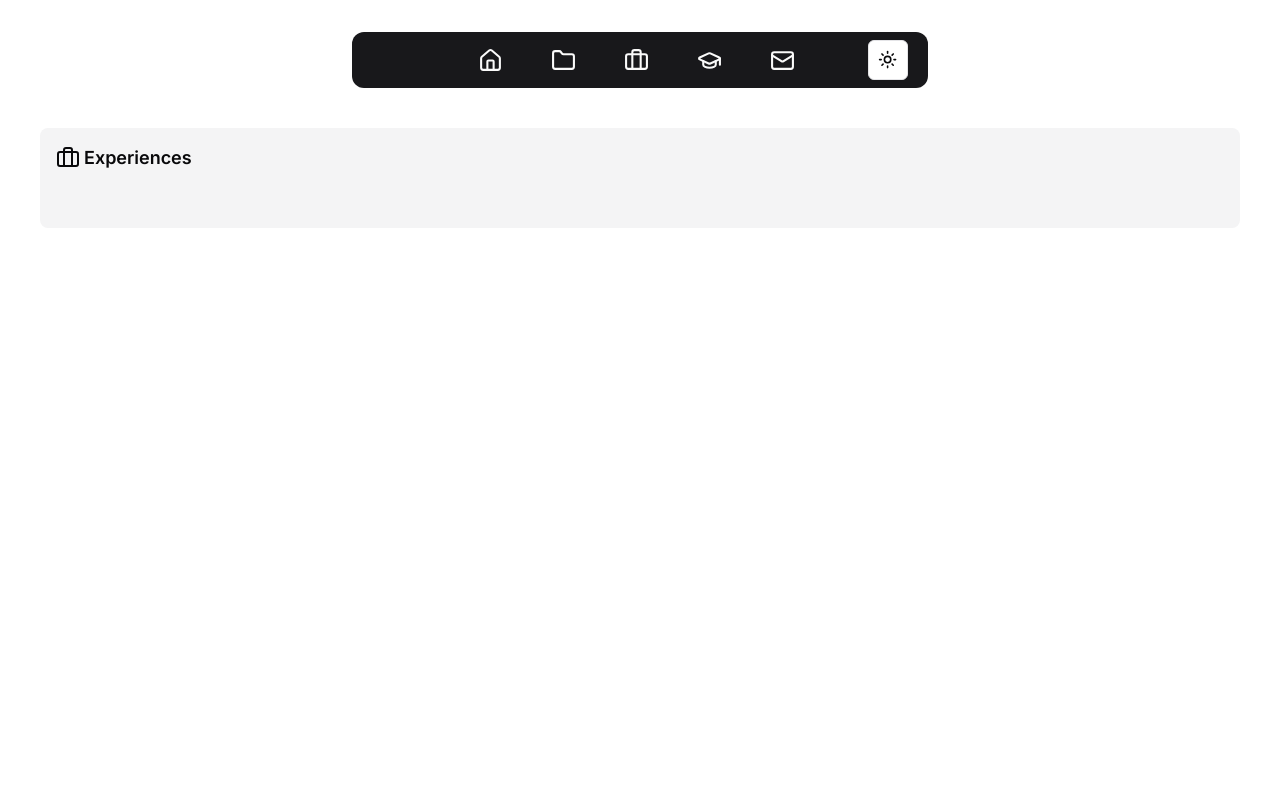
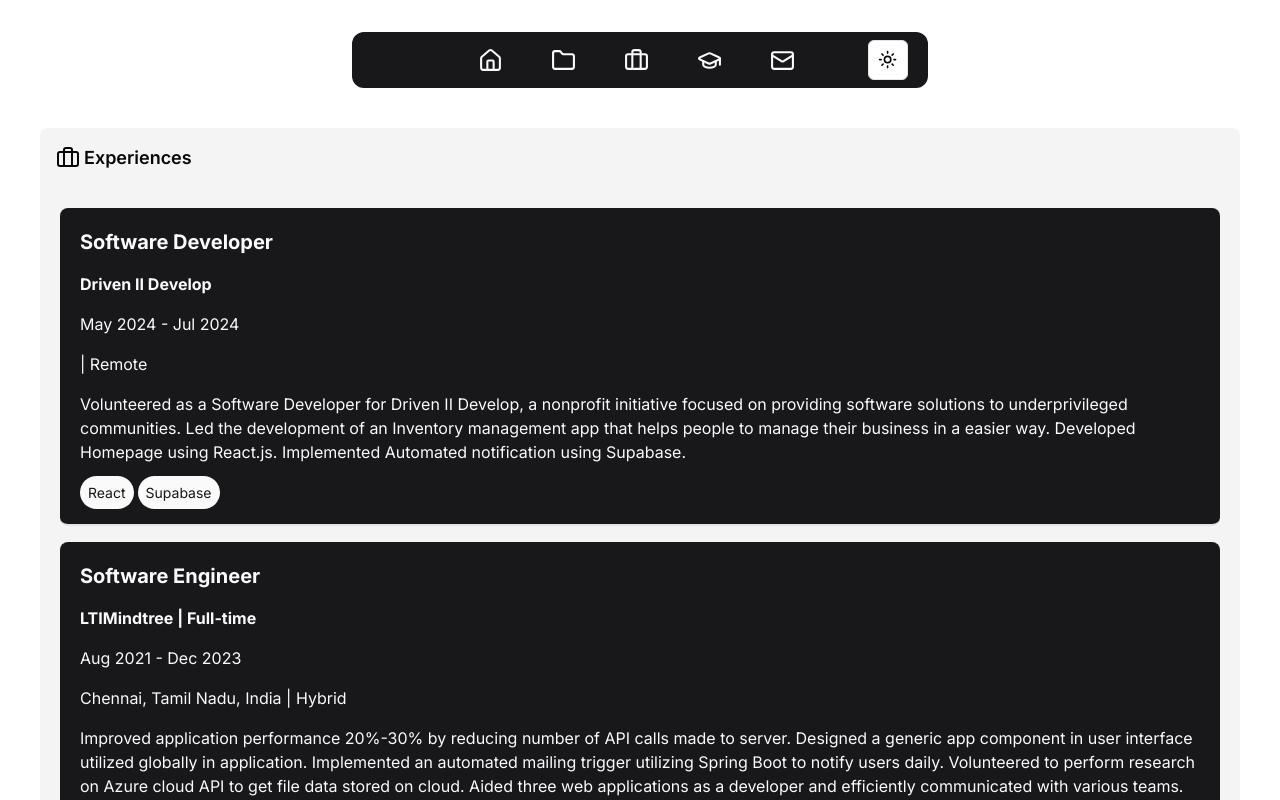
Before and after one commit to sanjay872/portfolio, a Next.js app: page /experiences in a window 1280 px wide. Shown: the top 800 px of the page. Built offline with nearby package versions, Linux system fonts and the light colour scheme.

Commit message:
completed experience page

```diff
--- a/src/app/experiences/page.tsx
+++ b/src/app/experiences/page.tsx
@@ -1,10 +1,44 @@
+import ExperienceCard from "@/components/experiencecard";
 import Section from "@/components/section";
 import { Briefcase } from "lucide-react";
 
 function Experiences(){
+    const experiences=[
+        {
+            title:"Software Developer",
+            startDate:"May 2024",
+            endDate:"Jul 2024",
+            description:"Volunteered as a Software Developer for Driven II Develop, a nonprofit initiative focused on providing software solutions to underprivileged communities. Led the development of an Inventory management app that helps people to manage their business in a easier way. Developed Homepage using React.js. Implemented Automated notification using Supabase.",
+            mode:"Remote",
+            company:"Driven II Develop",
+            skills:["React","Supabase"]
+        },
+        {
+            title:"Software Engineer",
+            startDate:"Aug 2021",
+            endDate:"Dec 2023",
+            description:`Improved application performance 20%-30% by reducing number of API calls made to server. Designed a generic app component in user interface utilized globally in application.
+                        Implemented an automated mailing trigger utilizing Spring Boot to notify users daily.
+                        Volunteered to perform research on Azure cloud API to get file data stored on cloud.
+                        Aided three web applications as a developer and efficiently communicated with various teams.
+                        Collaborated with senior developers and team leads to solve critical problems in applications.
+                        Managed multiple microservices and programmed APIs to satisfy business requirements.
+                        Created Mockito unit test function for testing controller and service layer to ensure code quality.
+                        Tested applications and resolved bugs efficiently through Postman, SonarQube, and JMeter.
+                        Valued member of application team during merger of Mindtree and LTI.`,
+            location:"Chennai, Tamil Nadu, India",
+            mode:"Hybrid",
+            type:"Full-time",
+            company:"LTIMindtree",
+            skills:["Java","Angular","Spring Boot","MYSQL","Postman","SonarQube","JMeter","Mockito","Azure","Microservices","APIs","Unit Testing"]
+        }
+    ]
     return (
         <Section title="Experiences" icon={<Briefcase></Briefcase>}>
-            <div>
+            <div className="w-full h-full flex flex-col justify-center items-start gap-4 flex-wrap p-5">
+                {experiences.map(experience =>
+                    <ExperienceCard {...experience} key={experience.company}></ExperienceCard>
+                )}
             </div>
         </Section>
     )
--- a/src/app/projects/page.tsx
+++ b/src/app/projects/page.tsx
@@ -89,10 +89,12 @@ function Projects(){
   ]
    return(
     <div className="w-full">
-    <Section title="Projects" icon={<Folder></Folder>} >
+    <Section title="Projects" icon={<Folder></Folder>}>
+      <div className='w-full h-full flex flex-row justify-center items-start gap-4 flex-wrap p-5'>
     {projects.map((project, index) => (
           <ProjectCard key={index} title={project.title} description={project.description} image={project.image} href={project.href} tags={project.tags} startDate={project.startDate} endDate={project.startDate}></ProjectCard>
         ))}
+      </div>
     </Section>
   </div>
    )
--- /dev/null
+++ b/src/components/experiencecard.tsx
@@ -0,0 +1,31 @@
+
+interface Props{
+    title:string;
+    startDate:string;
+    endDate:string;
+    description:string;
+    location?:string;
+    mode?:string;
+    type?:string;
+    company:string;
+    skills:string[];
+}
+
+function ExperienceCard({title,startDate,endDate,description,location,mode,type,company,skills}:Props){
+    return(
+        <div className="w-full flex flex-col border-b-2 bg-primary text-primary-foreground rounded-lg p-5 gap-4">
+            <div className="font-bold text-xl">{title}</div>
+            <div className="font-bold">{company} {type?"|":""} {type}</div>
+            <div>{startDate} - {endDate}</div>
+            <div>{location} {mode?"|":""} {mode}</div>
+            <p>{description}</p>
+            <div>
+                {skills.map(skill => (
+                    <span className='bg-primary-foreground text-sm text-primary p-2 mr-1 rounded-full' key={skill}>{skill}</span>
+                ))}
+            </div>
+        </div>
+    )
+}
+
+export default ExperienceCard;
--- a/src/components/section.tsx
+++ b/src/components/section.tsx
@@ -13,7 +13,7 @@ export default function Section({title,icon,children}: Props) {
             {icon}
             <h2>{title}</h2>
         </span>
-        <div className='w-full h-full flex flex-row justify-center items-start gap-4 flex-wrap p-5'>
+        <div>
             {children}
         </div>
     </div>
```
